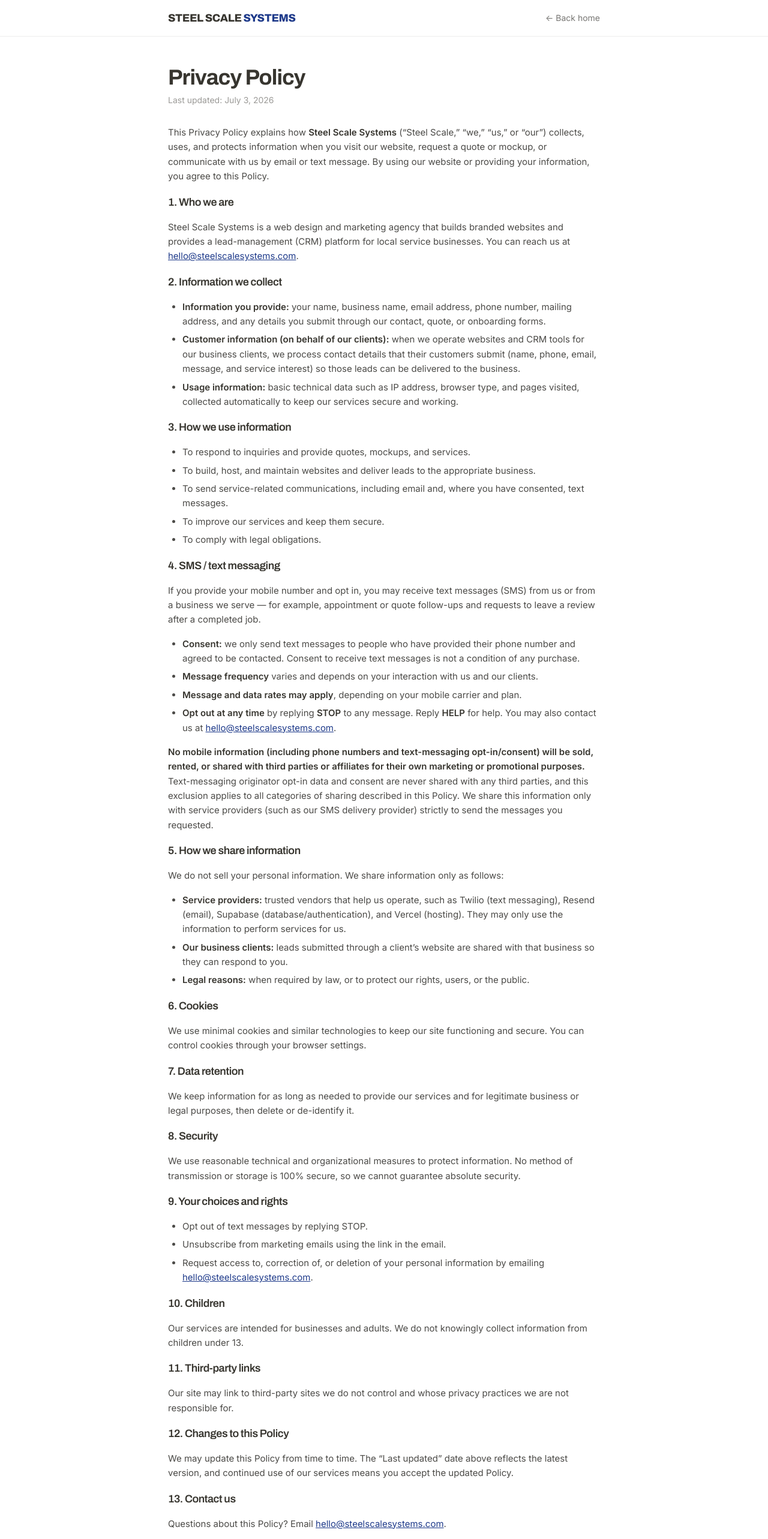
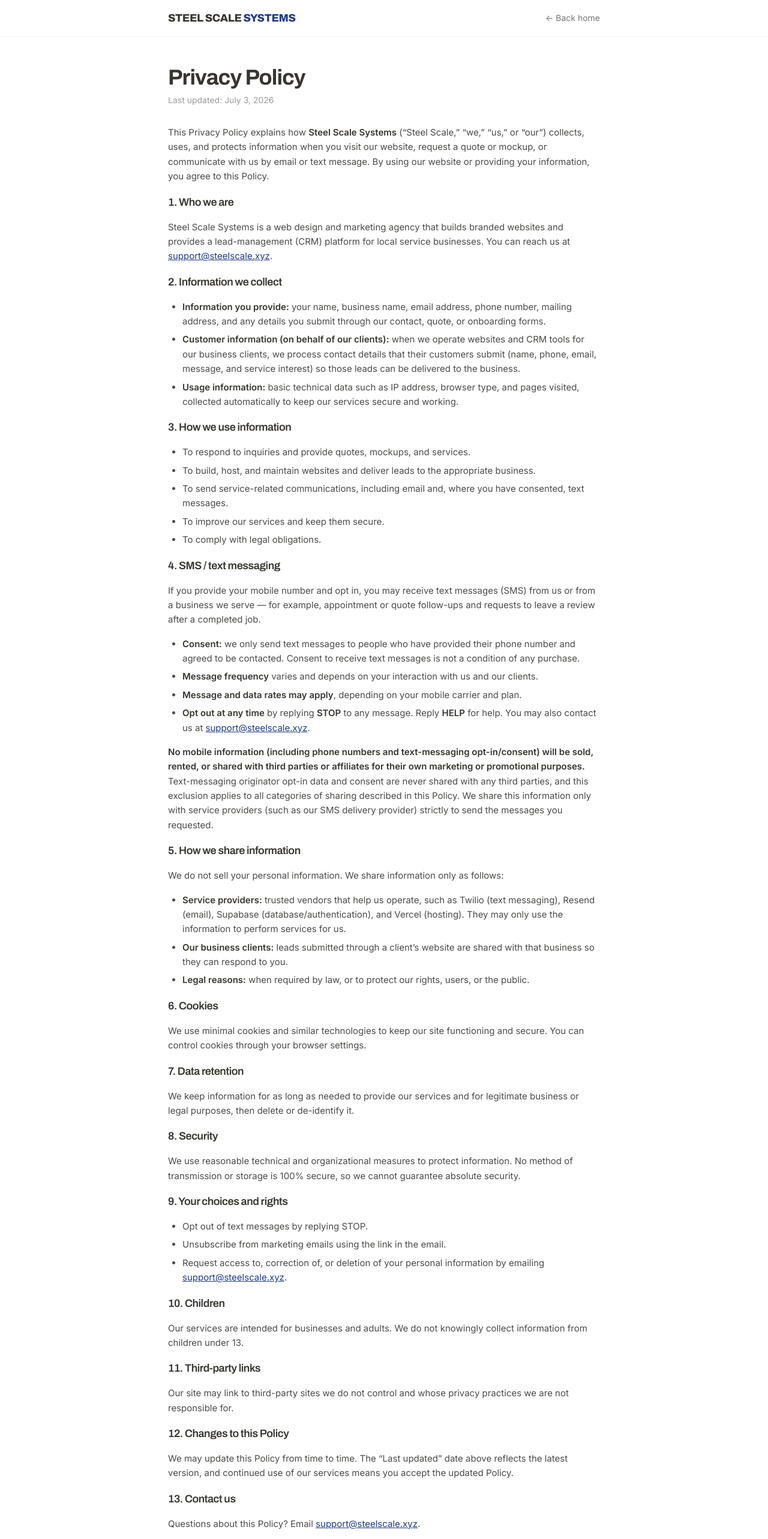
Before and after one commit to ckalpakis/SteelScaleGrowthSystem, a Next.js app: page /privacy in a window 1280 px wide. Shown: the top 2566 px of the page at 60% size. Built offline with nearby package versions, Linux system fonts and the light colour scheme.

Commit message:
Use support@steelscale.xyz as the contact email
Update the contact address on the landing page and the privacy/terms pages.

Co-Authored-By: Claude Opus 4.8 <noreply@anthropic.com>
Claude-Session: https://claude.ai/code/session_01WD6FntWZfVQ7PufBBq8yND

```diff
--- a/src/app/page.tsx
+++ b/src/app/page.tsx
@@ -252,7 +252,7 @@ export default function Home() {
               Client Login
             </Link>
             <a
-              href="mailto:hello@steelscalesystems.com"
+              href="mailto:support@steelscale.xyz"
               className="rounded-xl border-2 border-white/30 px-8 py-4 text-base font-bold uppercase tracking-wide text-white transition hover:-translate-y-0.5 hover:bg-white/10"
             >
               Get in Touch
--- a/src/app/privacy/page.tsx
+++ b/src/app/privacy/page.tsx
@@ -20,7 +20,7 @@ export default function PrivacyPolicyPage() {
       <p>
         Steel Scale Systems is a web design and marketing agency that builds branded websites and provides a
         lead-management (CRM) platform for local service businesses. You can reach us at{" "}
-        <a href="mailto:hello@steelscalesystems.com">hello@steelscalesystems.com</a>.
+        <a href="mailto:support@steelscale.xyz">support@steelscale.xyz</a>.
       </p>
 
       <h2>2. Information we collect</h2>
@@ -65,7 +65,7 @@ export default function PrivacyPolicyPage() {
         <li>
           <strong>Opt out at any time</strong> by replying <strong>STOP</strong> to any message. Reply{" "}
           <strong>HELP</strong> for help. You may also contact us at{" "}
-          <a href="mailto:hello@steelscalesystems.com">hello@steelscalesystems.com</a>.
+          <a href="mailto:support@steelscale.xyz">support@steelscale.xyz</a>.
         </li>
       </ul>
       <p>
@@ -119,7 +119,7 @@ export default function PrivacyPolicyPage() {
         <li>Unsubscribe from marketing emails using the link in the email.</li>
         <li>
           Request access to, correction of, or deletion of your personal information by emailing{" "}
-          <a href="mailto:hello@steelscalesystems.com">hello@steelscalesystems.com</a>.
+          <a href="mailto:support@steelscale.xyz">support@steelscale.xyz</a>.
         </li>
       </ul>
 
@@ -138,7 +138,7 @@ export default function PrivacyPolicyPage() {
       <h2>13. Contact us</h2>
       <p>
         Questions about this Policy? Email{" "}
-        <a href="mailto:hello@steelscalesystems.com">hello@steelscalesystems.com</a>.
+        <a href="mailto:support@steelscale.xyz">support@steelscale.xyz</a>.
       </p>
     </LegalPage>
   );
--- a/src/app/terms/page.tsx
+++ b/src/app/terms/page.tsx
@@ -126,7 +126,7 @@ export default function TermsOfServicePage() {
       <h2>16. Contact us</h2>
       <p>
         Questions about these Terms? Email{" "}
-        <a href="mailto:hello@steelscalesystems.com">hello@steelscalesystems.com</a>.
+        <a href="mailto:support@steelscale.xyz">support@steelscale.xyz</a>.
       </p>
     </LegalPage>
   );
```
